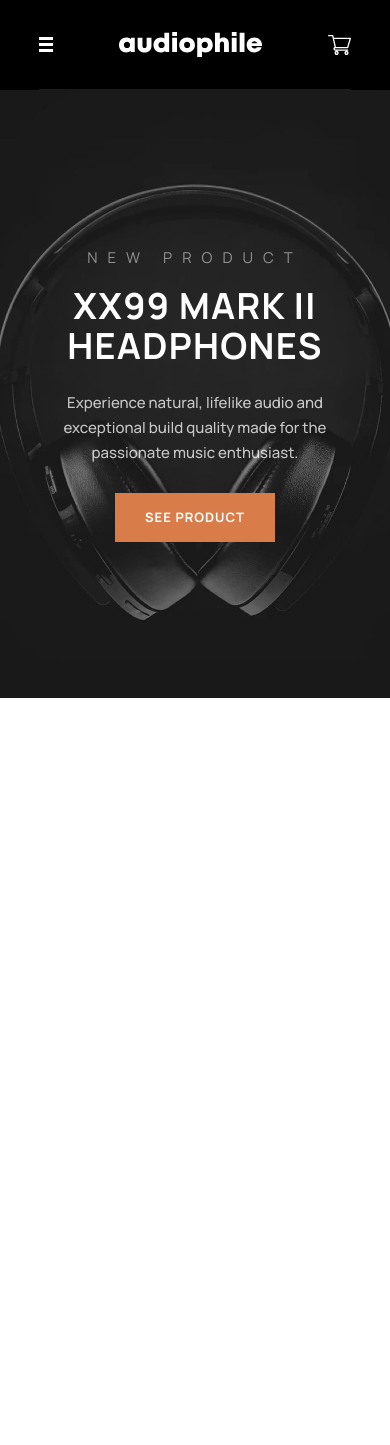
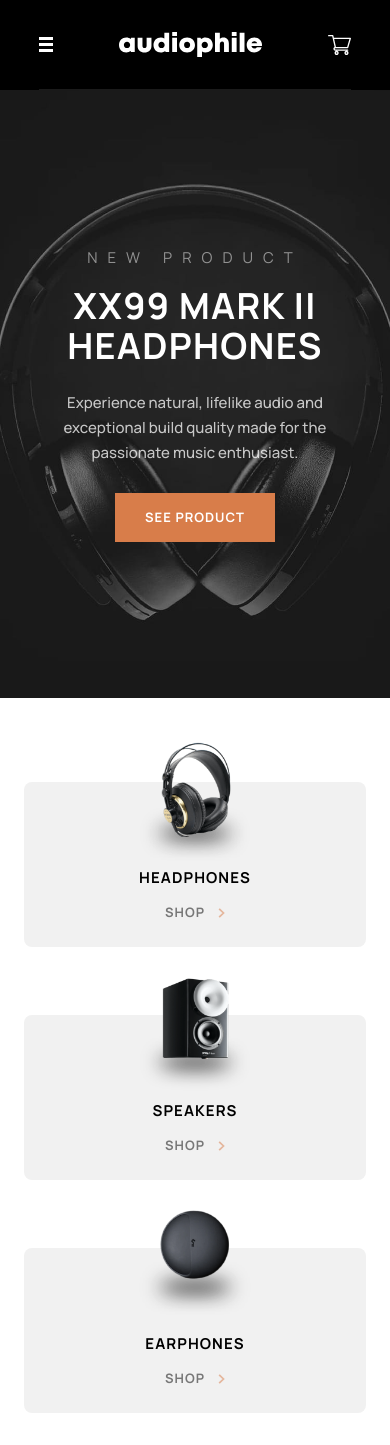
Before and after one commit to cjoak1028/audiophile-ecommerce-website, a React (Create React App) app: page / in a window 390 px wide. Before the commit the page ends 844 px from the top, so only its background shows below. Built offline with nearby package versions, Linux system fonts and the light colour scheme.

Commit message:
changed hamburger menu into reusable component, changed name to product-links

```diff
--- a/src/components/pages/home/Home.js
+++ b/src/components/pages/home/Home.js
@@ -1,4 +1,6 @@
 import React from 'react';
+
+import ProductLinks from '../../shared/ProductLinks';
 import classes from './Home.module.scss';
 
 const Home = () => {
@@ -12,6 +14,7 @@ const Home = () => {
                     <a className={'btn btn--orange'}>See Product</a>
                 </div>
             </div>
+            <ProductLinks />
         </div>
     )
 }
--- a/src/components/shared/Navbar.js
+++ b/src/components/shared/Navbar.js
@@ -3,7 +3,7 @@ import React, { useState } from 'react';
 import classes from './Navbar.module.scss';
 
 import HamburgerButton from './HamburgerButton';
-import HamburgerMenu from './HamburgerMenu';
+import ProductLinks from './ProductLinks';
 
 import logo from '../../assets/shared/desktop/logo.svg';
 import cart from '../../assets/shared/desktop/icon-cart.svg';
@@ -32,7 +32,9 @@ const Navbar = () => {
                     <img className={classes.cart} src={cart} alt="shopping cart" />
                 </div>
             </div>
-            {openMenu ? <HamburgerMenu /> : ''}
+            <div className={classes["hamburger-menu"]}>
+                {openMenu ? <ProductLinks /> : ''}
+            </div>
         </React.Fragment>
     );
 }
--- a/src/components/shared/Navbar.module.scss
+++ b/src/components/shared/Navbar.module.scss
@@ -74,3 +74,9 @@
         }
     }
 }
+
+.hamburger-menu {
+    @include respond-above('BP-3') {
+        display: none;
+    }
+}
--- a/src/components/shared/HamburgerMenu.js
+++ b/src/components/shared/ProductLinks.js
@@ -1,30 +1,30 @@
 import React from 'react';
 
-import classes from './HamburgerMenu.module.scss';
+import classes from './ProductLinks.module.scss';
 
 import arrow from '../../assets/shared/desktop/icon-arrow-right.svg';
 import headphones from '../../assets/shared/desktop/image-category-thumbnail-headphones.png';
 import speakers from '../../assets/shared/desktop/image-category-thumbnail-speakers.png';
 import earphones from '../../assets/shared/desktop/image-category-thumbnail-earphones.png';
 
-const HamburgerMenu = () => {
+const ProductLinks = () => {
     return (
-        <div className={classes["hamburger-menu"]}>
-            <div className={classes["hamburger-menu__item"]}>
+        <div className={classes["product-links"]}>
+            <div className={classes["product-links__item"]}>
                 <img className={classes.thumbnail} src={headphones} alt="headphones thumbnail" />
                 <div className={classes.container}>
                     <h6>Headphones</h6>
                     <a>Shop <img src={arrow} alt="right arrow" /></a>
                 </div>
             </div>
-            <div className={classes["hamburger-menu__item"]}>
+            <div className={classes["product-links__item"]}>
                 <img className={classes.thumbnail} src={speakers} alt="speakers thumbnail" />
                 <div className={classes.container}>
                     <h6>Speakers</h6>
                     <a>Shop <img src={arrow} alt="right arrow" /></a>
                 </div>
             </div>
-            <div className={classes["hamburger-menu__item"]}>
+            <div className={classes["product-links__item"]}>
                 <img className={classes.thumbnail} src={earphones} alt="speakers thumbnail" />
                 <div className={classes.container}>
                     <h6>Earphones</h6>
@@ -35,4 +35,4 @@ const HamburgerMenu = () => {
     );
 };
 
-export default HamburgerMenu;
+export default ProductLinks;
--- a/src/components/shared/HamburgerMenu.module.scss
+++ b/src/components/shared/ProductLinks.module.scss
@@ -1,7 +1,7 @@
 @import '../../styles/variables';
 @import '../../styles/mixins';
 
-.hamburger-menu {
+.product-links {
     display: flex;
     flex-direction: column;
     background-color: white;
@@ -16,10 +16,6 @@
         justify-content: space-between;
 
         padding: 10.9rem 4rem 6.7rem;
-    }
-
-    @include respond-above("BP-3") {
-        display: none;
     }
 
     &__item {
```
